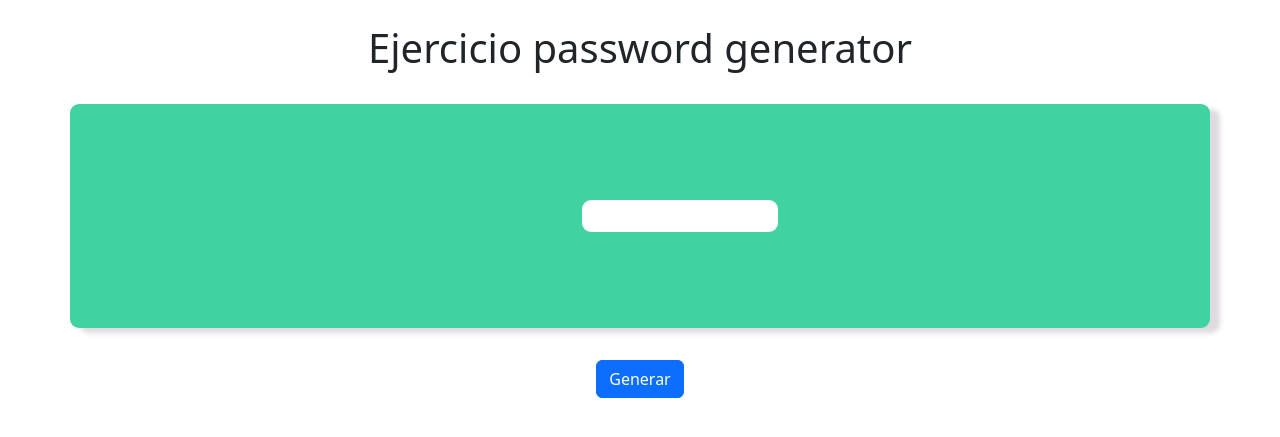
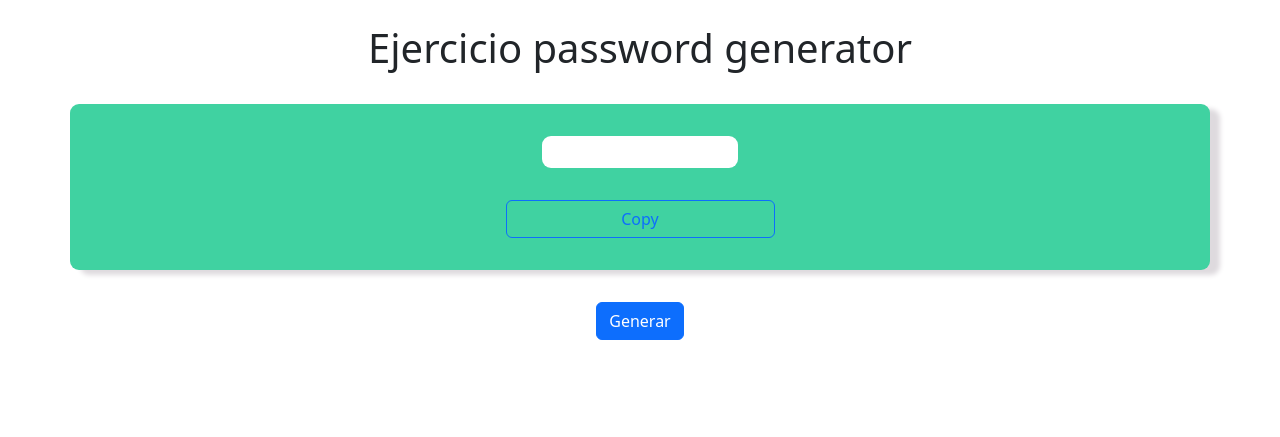
Before and after one commit to victorArranzSantander/ejercicios, a PHP site: page /generador.html in a window 1280 px wide. Shown: the top 437 px of the page. Run offline with PHP 8.4, Linux system fonts and the light colour scheme.

Commit message:
Commit generador de contraseñas con copy to clipboard

```diff
--- a/js/ej4generador/generador.css
+++ b/js/ej4generador/generador.css
@@ -16,12 +16,13 @@ h1{
 }
 
 #password{
-    margin: 4rem;
     background-color: white;
     padding: 1rem;
     border-radius: 9px;
     width: 80%;
+    margin: auto;
 }
+
 
 .btn{
     margin-top: 2rem;
--- a/js/ej4generador/generador.html
+++ b/js/ej4generador/generador.html
@@ -14,10 +14,11 @@
     <div class="container">
         <div class="row justify-content-md-center" id = "row_passwd">
           <div class="col col-lg-3">
-            <div class="form-row">
+            <div class="row">
                 <div class="col">
                     <p id = "password"></p>
                 </div>
+                <button id = "copiar" type="button" class="btn btn-outline-primary">Copy</button>
               </div>
           </div>
         </div>
--- a/js/ej4generador/generador.js
+++ b/js/ej4generador/generador.js
@@ -39,3 +39,9 @@ function passwdGenerator(){
 document.getElementById("generar").addEventListener("click", function(){
     document.getElementById("password").innerHTML = passwdGenerator();
 })
+
+document.getElementById("copiar").addEventListener("click", async function(){
+    var copyText = document.getElementById("password").textContent;
+    await navigator.clipboard.writeText(copyText);
+    alert(copyText + " copiado al portapapeles");
+})
```
